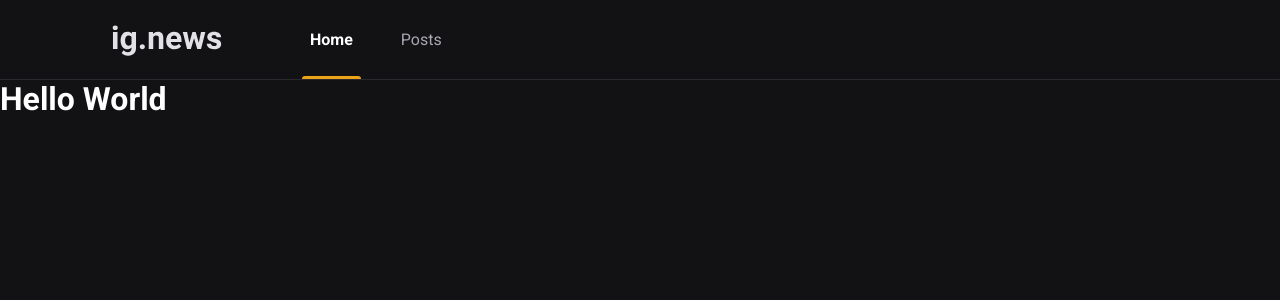
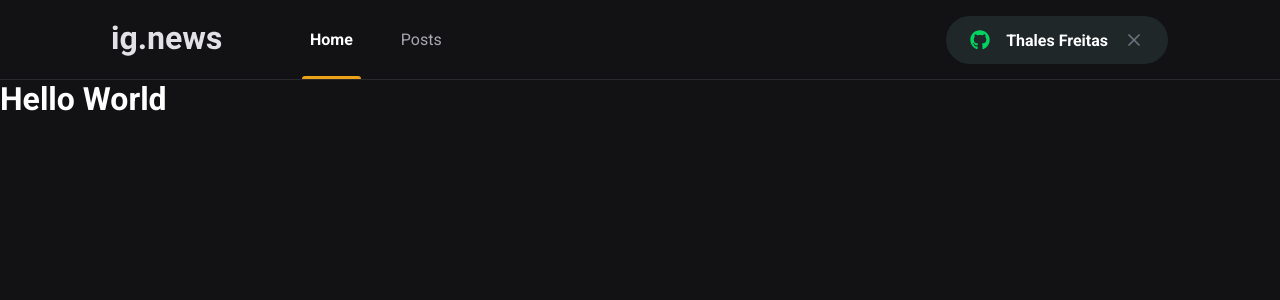
Before and after one commit to ThalesFreitas/Ignite-Rocketseat-Trilha-ReactJS-Chapter-III, a Next.js app: page / in a window 1280 px wide. Shown: the top 300 px of the page. Built offline with nearby package versions, Linux system fonts and the light colour scheme.

Commit message:
Componente SignInButton

```diff
--- a/package.json
+++ b/package.json
@@ -11,6 +11,7 @@
     "next": "10.1.3",
     "react": "17.0.2",
     "react-dom": "17.0.2",
+    "react-icons": "^4.2.0",
     "sass": "^1.32.10"
   },
   "devDependencies": {
--- a/src/components/Header/index.tsx
+++ b/src/components/Header/index.tsx
@@ -1,3 +1,4 @@
+import { SignInButton } from '../SignInButton';
 import styles from './styles.module.scss';
 
 export function Header() {
@@ -9,6 +10,7 @@
                   <a className={styles.active}>Home</a>
                   <a>Posts</a>
                 </nav>
+                <SignInButton/>
             </div>
         </header>
     );
--- a/src/components/Header/styles.module.scss
+++ b/src/components/Header/styles.module.scss
@@ -55,4 +55,8 @@
             }
         }
     }
+
+    button {
+        margin-left: auto;
+    }
 }
--- /dev/null
+++ b/src/components/SignInButton/index.tsx
@@ -0,0 +1,29 @@
+import {FaGithub} from 'react-icons/fa'
+import { FiX } from 'react-icons/fi'
+
+import styles from './styles.module.scss'
+
+export function SignInButton() {
+    const isUserLoggedIn = true;
+
+    //se o usuario estiver logado(isUserLoggedIn=true) ele muda a cor do icone para verde
+    // e coloca o nome do usuario, caso não esteja logado muda a cor para amarelo
+    return isUserLoggedIn ? (
+        <button
+        type="button"
+        className={styles.signInButton}
+        >
+            <FaGithub color="#04d361" />
+           Thales Freitas
+           <FiX color="#737380" className={styles.closeIcon}/>
+        </button>
+    ): (
+        <button
+        type="button"
+        className={styles.signInButton}
+        >
+            <FaGithub color="#eba417" />
+            Sign in with Github
+        </button>
+    );
+}
--- /dev/null
+++ b/src/components/SignInButton/styles.module.scss
@@ -0,0 +1,36 @@
+.signInButton{
+    height: 3rem;
+    border-radius: 3rem;
+    background: var(--gray-850);
+    border: 0;
+    padding: 0 1.5rem;
+
+    display: flex;
+    align-items: center;
+    justify-content: center;
+
+    color: var(--white);
+    font-weight: bold;
+
+    //icone github
+    svg {
+        width: 20px;
+        height: 20px;
+    }
+    //margin entre icone github para o texto
+    svg:first-child {
+        margin-right: 1rem;
+    }
+
+    //botão de fechar
+    svg.closeIcon {
+        margin-left: 1rem;
+    }
+
+    transition: filter 0.2s;
+
+    &:hover {
+        filter: brightness(0.8);
+    }
+
+}
--- a/src/styles/global.scss
+++ b/src/styles/global.scss
@@ -9,6 +9,7 @@
     --gray-100: #e1e1e6;
     --gray-300: #a8a8b3;
     --gray-800: #29292e;
+    --gray-850: #1f2729;
     --gray-900: #121214;
 
     --cyan-500: #61dafb;
```
Also changed, not shown: 1 other file (tests, documents, lock files or other folders).
